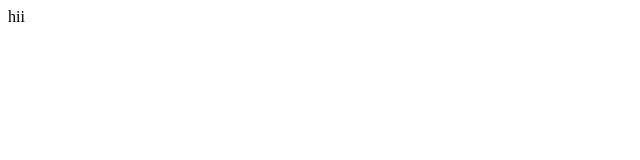
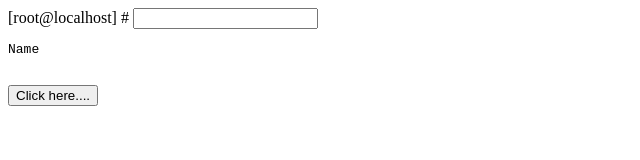
Before and after one commit to nikhil5876/JavaScript_Docke_Integration, a plain HTML site: page index.html in a window 1280 px wide. Shown: the whole page, without its empty margins (0-640 px from the left). Drawn offline with Linux system fonts and the light colour scheme.

Commit message:
added file from RHEL

```diff
--- a/index.html
+++ b/index.html
@@ -1 +1,22 @@
-hii
+[root@localhost] #
+<input id="i" />
+<pre>
+<div id="a1">Name</div>
+</pre>
+
+<script>
+	function hii(){
+		var xhr = new XMLHttpRequest();
+		inp = document.getElementById("i").value;
+		xhr.open("GET","http://192.168.43.134/cgi-bin/pro1.py?x="+ inp,true);
+		xhr.send();
+
+                xhr.onload = function () {
+		var output = xhr.responseText;
+		document.getElementById("a1").innerHTML = output;
+		};
+
+	}
+</script>
+
+<button onclick="hii();">Click here....</button>
```
